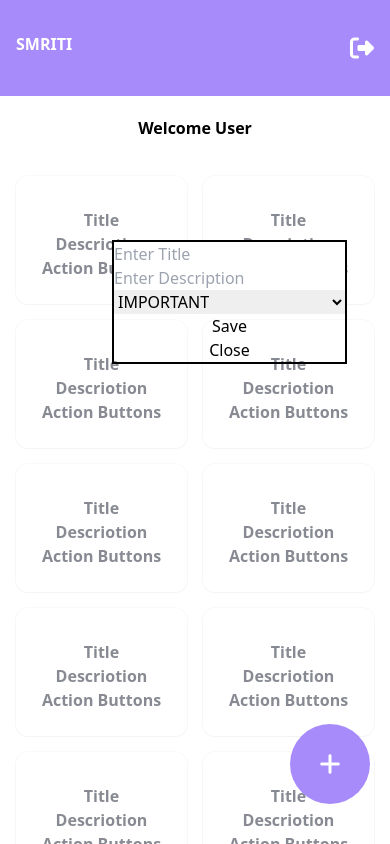
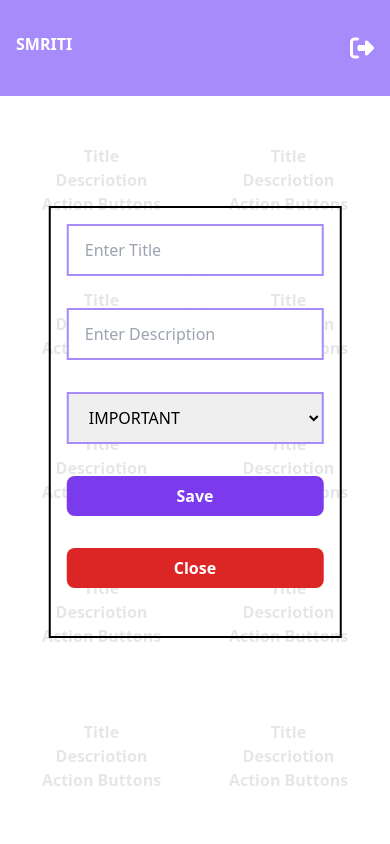
Before and after one commit to payalkherajani/keep, a React (Create React App) app in the folder frontend/: page /notes in a window 390 px wide. Both pictures are taken after a click on the button 330 px from the left and 764 px from the top of the page. Shown: the top 844 px of the page. Built offline with nearby package versions, Linux system fonts and the light colour scheme.

Commit message:
frontend:modal-center-aligned-responsive

```diff
--- a/frontend/src/components/Modal.tsx
+++ b/frontend/src/components/Modal.tsx
@@ -1,21 +1,46 @@
 import React from 'react';
+// top-40 left-10
+const Modal = (props: { setShowModal: any; }) => {
+    return (
+        <>
+            <form className="flex flex-col border-2 border-black absolute w-9/12 md:w-6/12  z-10 p-4" style={{
+                top: '50%',
+                left: '50%',
+                transform: 'translate(-50%, -50%)',
+            }}>
+                <input
+                    type="text"
+                    name="note_title"
+                    placeholder="Enter Title"
+                    className="px-4 py-3 mb-8 text-purple-500 border-2 border-purple-400 focus:border-purple-600 hover:border-purple-300 focus:outline-none mb-4"
+                />
 
-const Modal = (props: { showModal: any; }) => {
-    return (
-        <div className="flex flex-col border-2 border-black absolute top-60 left-28 z-10">
-            <input type="text" name="note_title" placeholder="Enter Title" />
-            <input type="text" name="note_description" placeholder="Enter Description" />
-            <select>
+                <input
+                    type="text"
+                    name="note_description"
+                    placeholder="Enter Description"
+                    className="px-4 py-3 mb-8 text-purple-500 border-2 border-purple-400 focus:border-purple-600 hover:border-purple-300 focus:outline-none mb-4"
+                />
+
+                <select className="px-4 py-3 mb-8 border-2 border-purple-400 hover:border-purple-300 focus:border-purple-600 focus:outline-none">
                     <option>IMPORTANT</option>
                     <option>CASUAL</option>
                 </select>
-            <button>
+
+                <button
+                    className="text-white py-2 px-4 font-semibold rounded-lg bg-purple-600 hover:bg-purple-700 focus:outline-none focus:ring-2 focus:ring-purple-600 focus:ring-opacity-50 mb-8"
+                >
                     Save
                 </button>
-            <button>
+
+                <button
+                    className="text-white py-2 px-4 font-semibold rounded-lg bg-red-600 hover:bg-red-700 focus:outline-none focus:ring-2 focus:ring-red-600 focus:ring-opacity-50 mb-8"
+                    onClick={() => props.setShowModal(false)}
+                >
                     Close
                 </button>
-        </div>
+            </form>
+        </>
     );
 };
 
--- a/frontend/src/components/NotesCard.tsx
+++ b/frontend/src/components/NotesCard.tsx
@@ -3,8 +3,8 @@ import React, { Fragment } from 'react';
 function NotesCard(props: { showModal: boolean; }) {
     return (
         <Fragment>
-            <h2 className="text-center my-5"><strong>Welcome User</strong></h2>
-            <ul className={`grid grid-cols-2 sm:grid-cols-3 xl:grid-cols-4 gap-4 sm:gap-6 xl:gap-8 font-semibold text-gray-900 text-center p-4 relative ${props.showModal === true ? ('opacity-50') : ('opacity-1')}`}>
+            {props.showModal === false ? (<h2 className="text-center my-5"><strong>Welcome User</strong></h2>) : null}
+            <ul className={`grid grid-cols-2 sm:grid-cols-3 xl:grid-cols-4 gap-4 sm:gap-6 xl:gap-8 font-semibold text-gray-900 text-center p-4 relative ${props.showModal === true ? ('opacity-10') : ('opacity-1')}`}>
                 <li className="flex  flex-col relative rounded-xl ring-1 ring-black ring-opacity-5 shadow-sm w-full pt-8 pb-6 px-6">
                     <h1>Title</h1>
                     <h2>Descriotion</h2>
--- a/frontend/src/screens/Notes.tsx
+++ b/frontend/src/screens/Notes.tsx
@@ -7,15 +7,17 @@ const Notes = () => {
         <div className="container" style={{ maxWidth: '100%', margin: '0rem' }}>
             <Navbar />
             <NotesCard showModal={showModal} />
-            <button
-                className="fixed right-5 h-20 w-20 bottom-10 z-10 rounded-full p-5 bg-purple-400"
-                onClick={() => setShowModal(true)}
+            {
+                showModal === false ? (<button
+                    className="fixed right-5 h-20 w-20 bottom-10 z-10 rounded-full p-5 bg-purple-400"
+                    onClick={() => setShowModal(true)}
 
-            >
-                <i className="fas fa-plus text-2xl text-white"></i>
-            </button>
+                >
+                    <i className="fas fa-plus text-2xl text-white"></i>
+                </button>) : (null)
+            }
             {
-                showModal && <Modal showModal={setShowModal} />
+                showModal && <Modal setShowModal={setShowModal} />
             }
         </div>
     );
```
Lines whose indentation alone changed are shown as unchanged.
